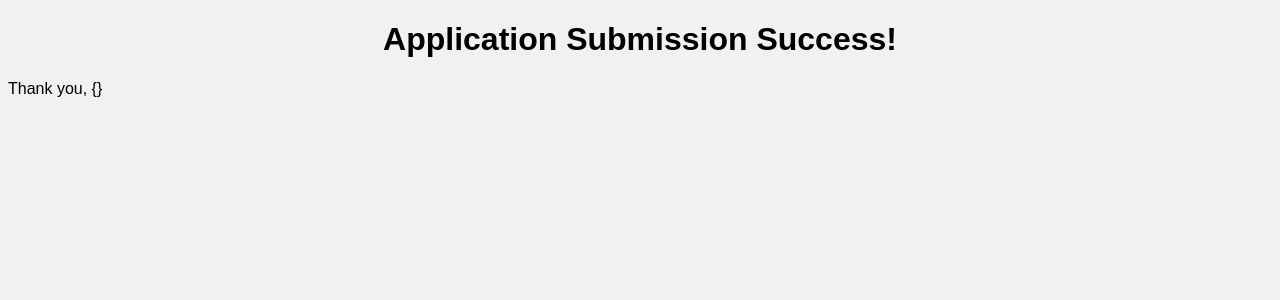
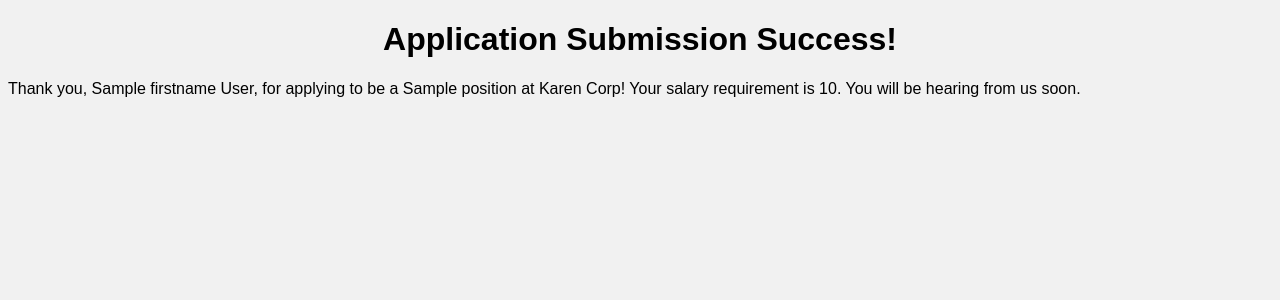
Before and after one commit to kxhsing/flask-skills-assess, a Flask app: template templates/application-response.html in a window 1280 px wide. Shown: the top 300 px of the page. Run offline with Flask 2, Linux system fonts and the light colour scheme; the template is opened without the code that fills it: most values are stand-ins (such as "Sample title", 1, 10 or a date in 2020).

Commit message:
Created application response page and formatted salary

```diff
--- a/server.py
+++ b/server.py
@@ -24,6 +24,7 @@ def application_form():
 
     return render_template("application-form.html", positions=POSITIONS)
 
+
 @app.route("/application-success", methods=["POST"])
 def application_success():
     """Tell applicant their application was a success and display what they submitted"""
@@ -31,7 +32,11 @@ def application_success():
     firstname = request.form.get("firstname")
     lastname = request.form.get("lastname")
     position = request.form.get("position")
-    salary = request.form.get("salary")
+    salary = float(request.form.get("salary"))
+
+    salary = "${:,.2f}".format(salary)
+    if ".00" in salary:
+        salary = salary[:-3]
 
     return render_template("application-response.html",
                             firstname=firstname,
--- a/templates/application-form.html
+++ b/templates/application-form.html
@@ -16,7 +16,7 @@
     <form action="/application-success" method="POST" id="forminput">
         First Name: <input type="text" name="firstname"><br>
         Last Name: <input type="text" name="lastname" id="lname"><br>
-        Salary Requirement: <input type="number" name="salary" min="10000" max="1000000"><br>
+        Salary Requirement: <input type="number" name="salary" min="10000" max="1000000" step=".01"><br>
 
         <select name="position">
             {% for position in positions %}
--- a/templates/application-response.html
+++ b/templates/application-response.html
@@ -6,8 +6,10 @@
 </head>
 <body>
 
-    <h1> Application Submission Success!</h1>
-    <p> Thank you, {}
+    <h1>Application Submission Success!</h1>
+    <p> Thank you, {{ firstname }} {{ lastname }}, for applying to be a {{ position }}
+        at Karen Corp! Your salary requirement is {{ salary }}.
+        You will be hearing from us soon.
 
 
 </body>
```
Also changed, not shown: templates/base.html (added).
